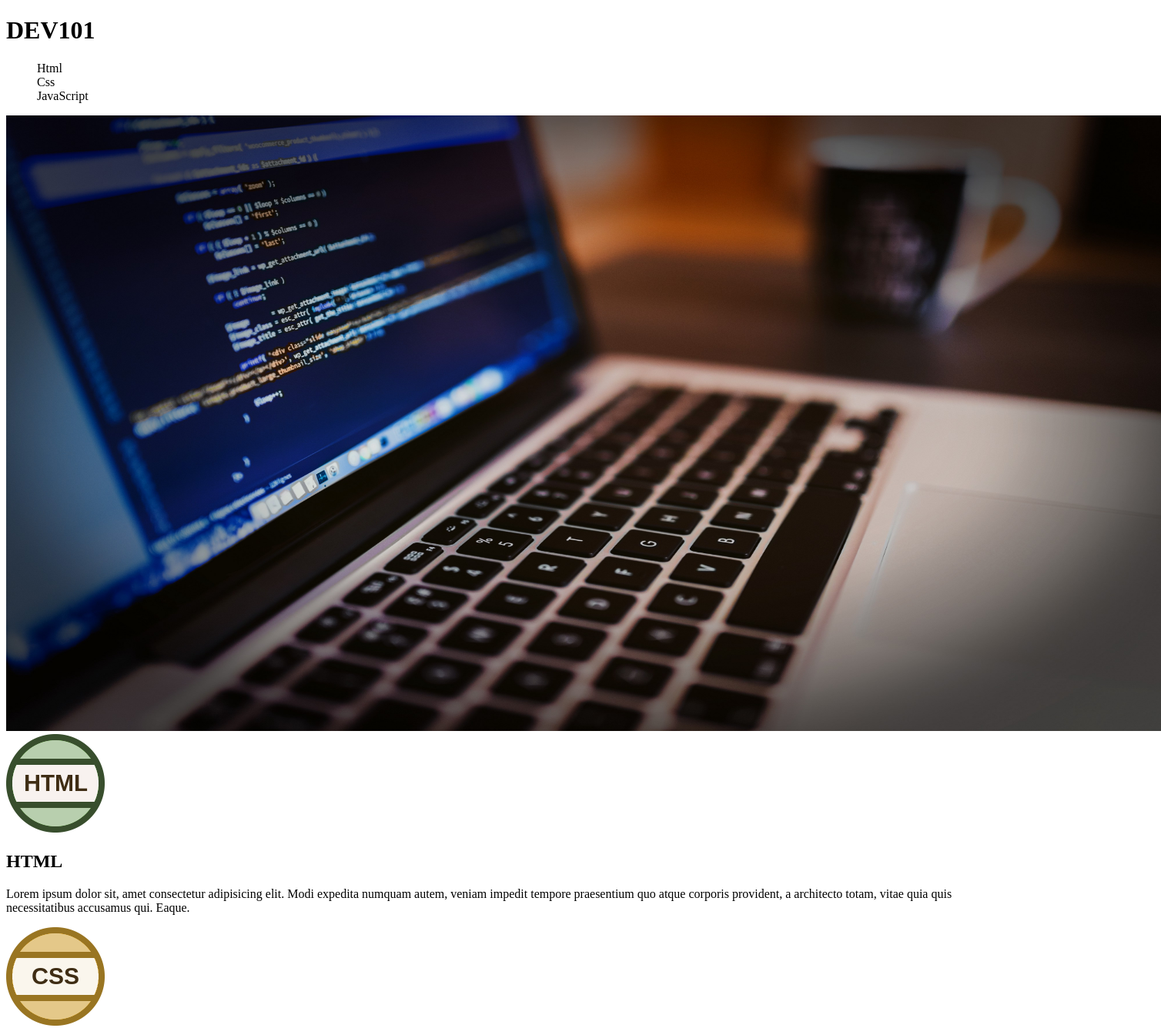
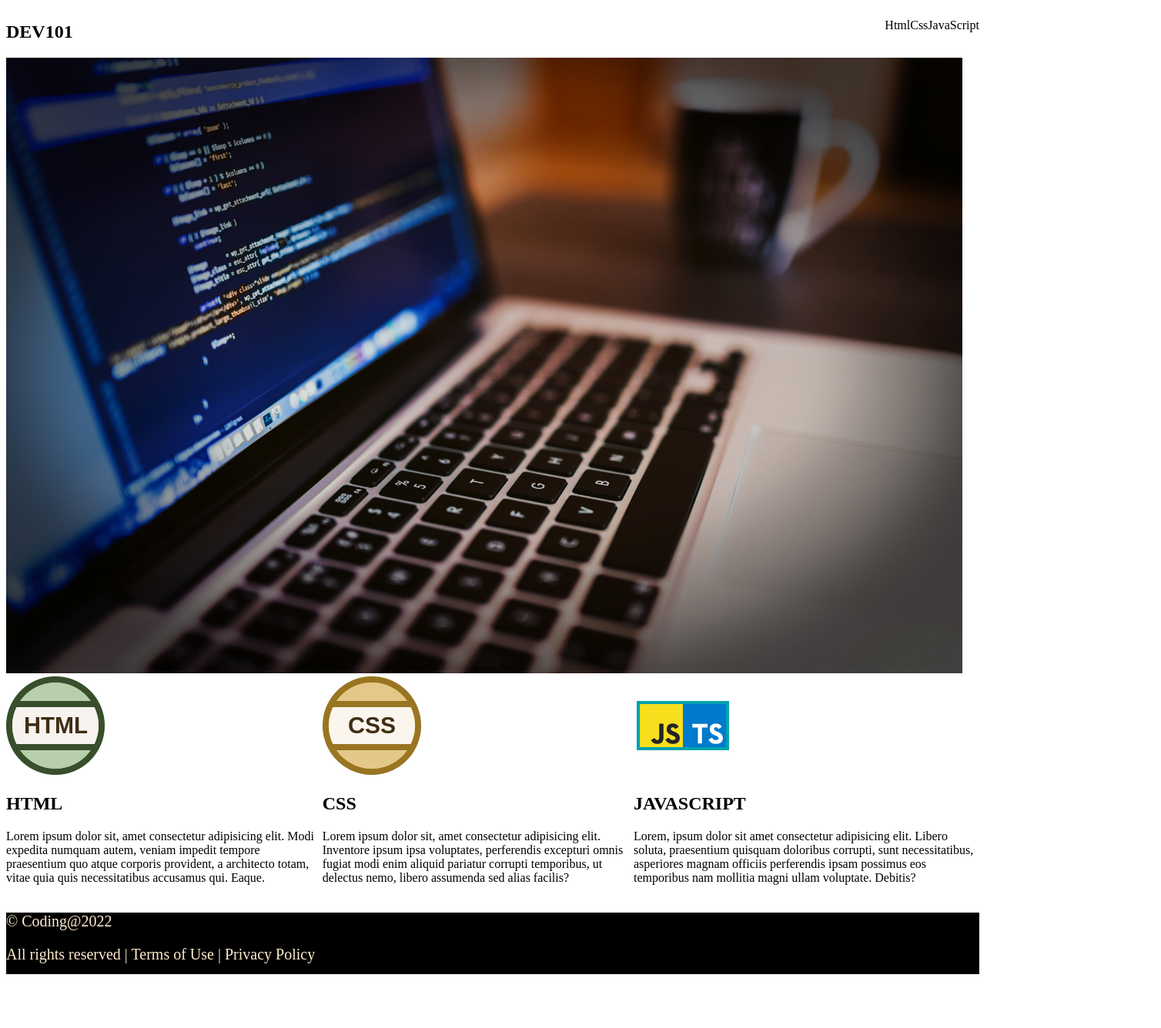
Before and after one commit to sirothiyapradhumn/learningHtml, a plain HTML site: page website/index.html in a window 1280 px wide. Shown: the top 1336 px of the page at 77% size, 1508 px wide, since content can reach past the window. After the commit the page ends 1274 px from the top, so only its background shows below. Drawn offline with Linux system fonts and the light colour scheme.

Commit message:
updating css

```diff
--- a/website/index.html
+++ b/website/index.html
@@ -9,12 +9,19 @@
 </head>
 <body>
     <!-- FIrst Part -->
+    <div class="navbar">
+        <nav>
             <h1>DEV101</h1>
             <ul>
                 <li>Html</li>
                 <li>Css</li>
                 <li>JavaScript</li>
             </ul>
+        </nav>
+
+    </div>
+
+
     <!-- FIrst Part End -->
 
     <!-- Second Part -->
@@ -25,7 +32,7 @@
     <!-- Second Part End -->
 
     <!-- Third Part -->
-    <div>
+    <div class="skills">
         <div>
             <img src="image/html.png" alt="html_logo">
             <h2>HTML</h2>
--- a/website/style.css
+++ b/website/style.css
@@ -1,9 +1,16 @@
 li{
     list-style: none;
 }
+.navbar>nav,ul{
+    display: flex;
+    justify-content: space-between;
+}
 .welcomeimg>img{
-    height: 800px;
-    width: 1500px;
+    height: 100vh;
+    width: 97vw;
+}
+.skills{
+    display: flex;
 }
 .footer{
     background-color: black;
```
Lines whose indentation alone changed are shown as unchanged.
